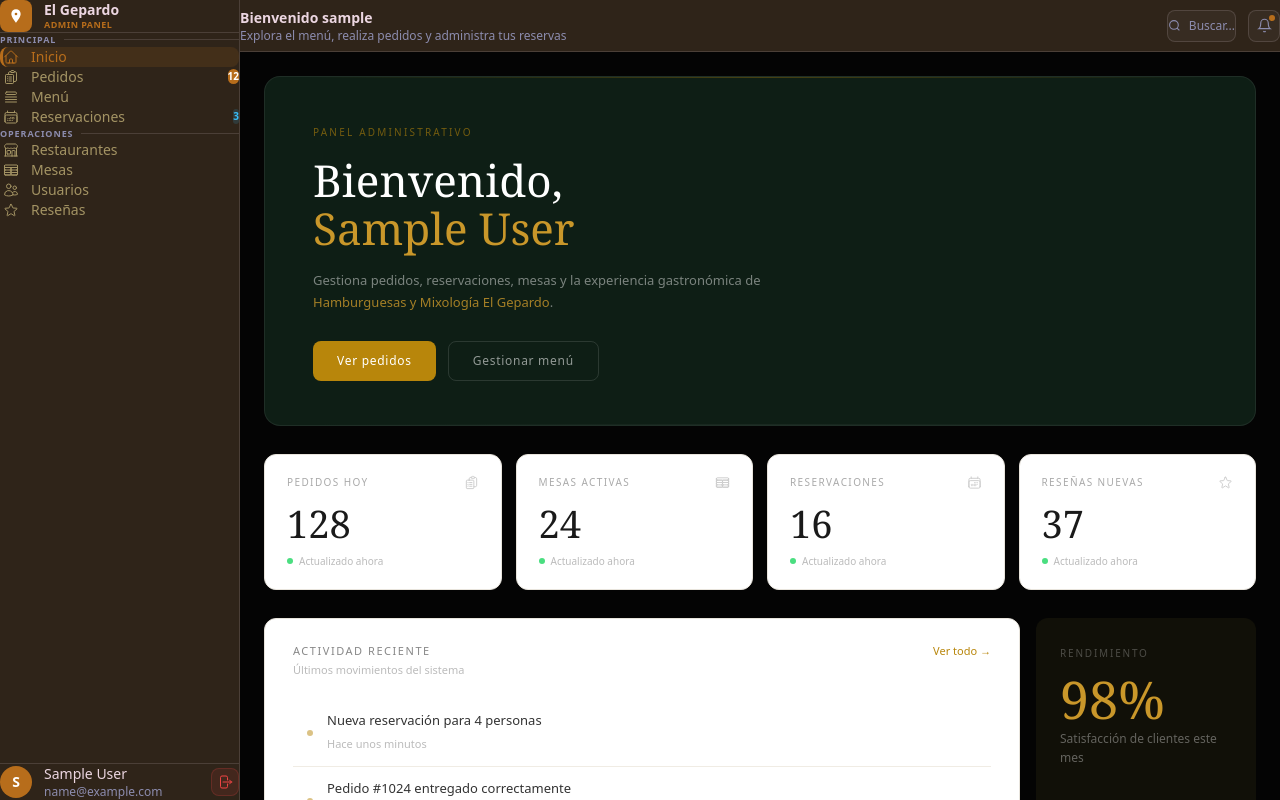
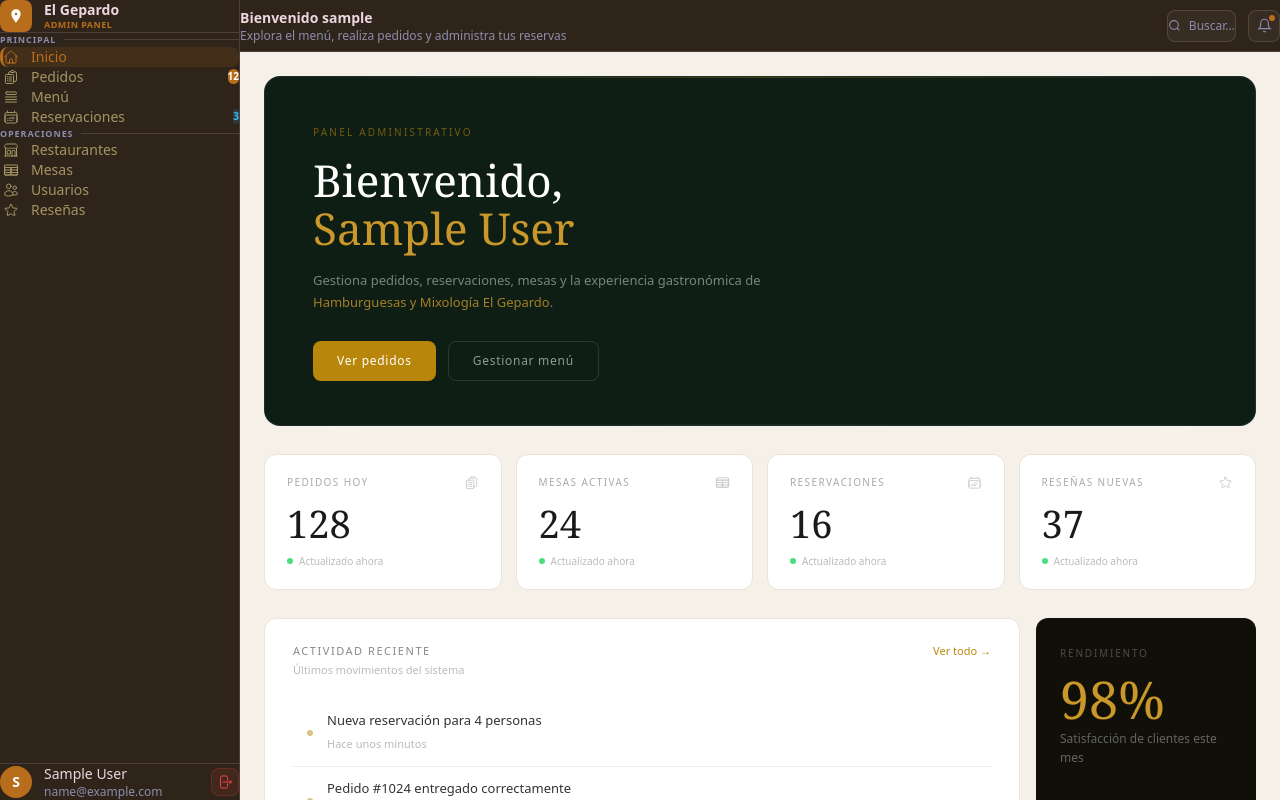
Before and after one commit to lcastro-2021276/BitCoiners-Mixologa-el-Gepardo, a React (Vite) app in the folder Restaurante - Hamburguesas-y-Mixologa-el-Gepardo/Client-AdminGepardo/: page /dashboard in a window 1280 px wide. Built offline with nearby package versions, Linux system fonts and the light colour scheme; sample sign-in values are in the browser's storage.

Commit message:
feat: update DashboardContainer  Shared component with new props

```diff
--- a/Restaurante - Hamburguesas-y-Mixologa-el-Gepardo/Client-AdminGepardo/src/shared/components/layout/DashboardContainer.jsx
+++ b/Restaurante - Hamburguesas-y-Mixologa-el-Gepardo/Client-AdminGepardo/src/shared/components/layout/DashboardContainer.jsx
@@ -14,7 +14,7 @@ export const DashboardContainer = ({ user, onLogout, title, subtitle, children }
   };
 
   return (
-  <div style={{ display: "flex", height: "100vh", background: "var(--bg-dark)", color: "var(--text-primary)" }}>
+    <div style={{ display: "flex", height: "100vh", background: "#f5f0e8", color: "#1a1a1a" }}>
 
       {sidebarOpen && (
         <div
@@ -36,7 +36,12 @@ return (
           subtitle={subtitle}
           onMenuOpen={() => setSidebarOpen(true)}
         />
-      <main style={{ flex: 1, padding: "24px", overflowY: "auto", background: "var(--bg-dark)" }}>
+        <main style={{
+          flex: 1,
+          padding: "24px",
+          overflowY: "auto",
+          background: "#f5f0e8",
+        }}>
           {children}
         </main>
       </div>
```
Lines whose indentation alone changed are shown as unchanged.
